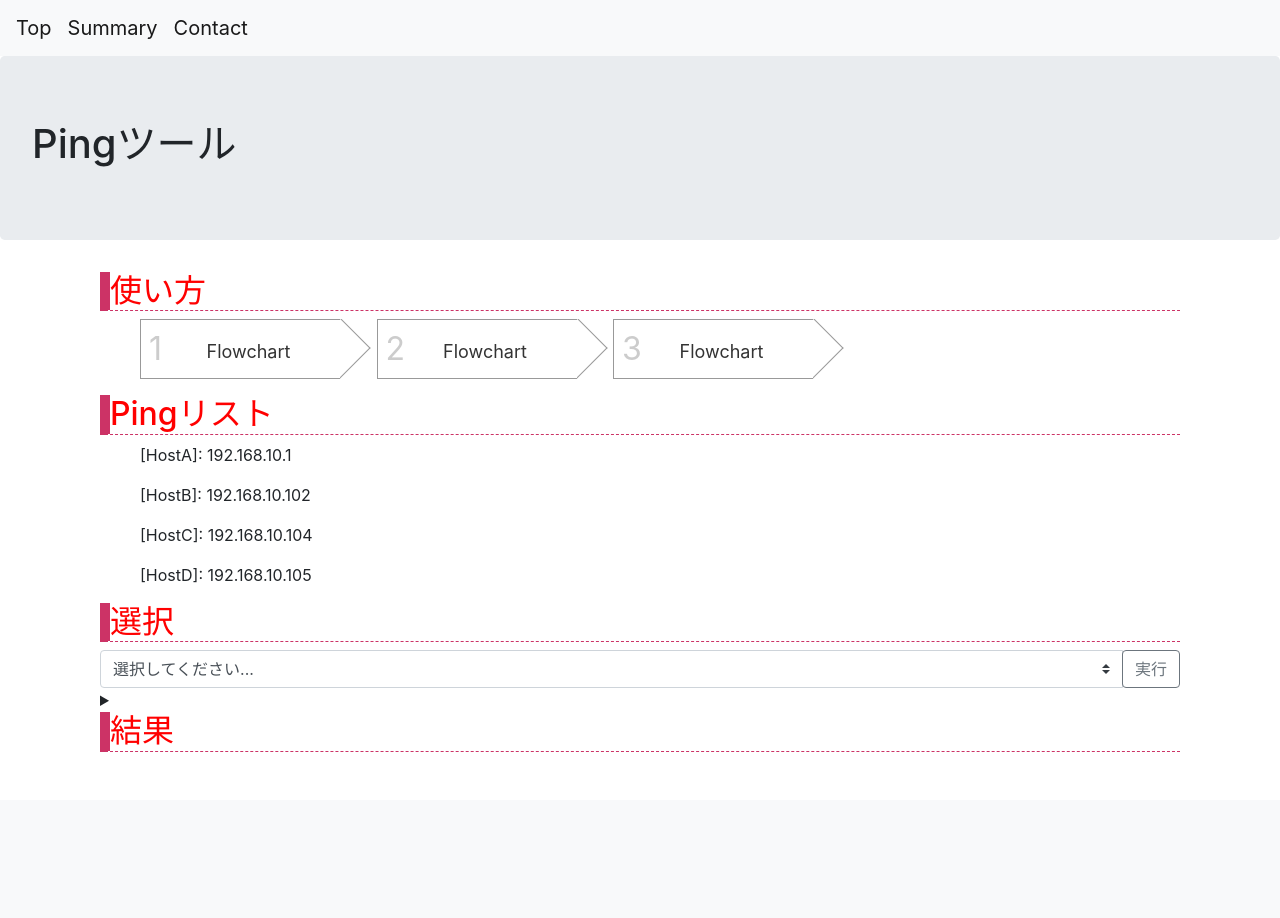
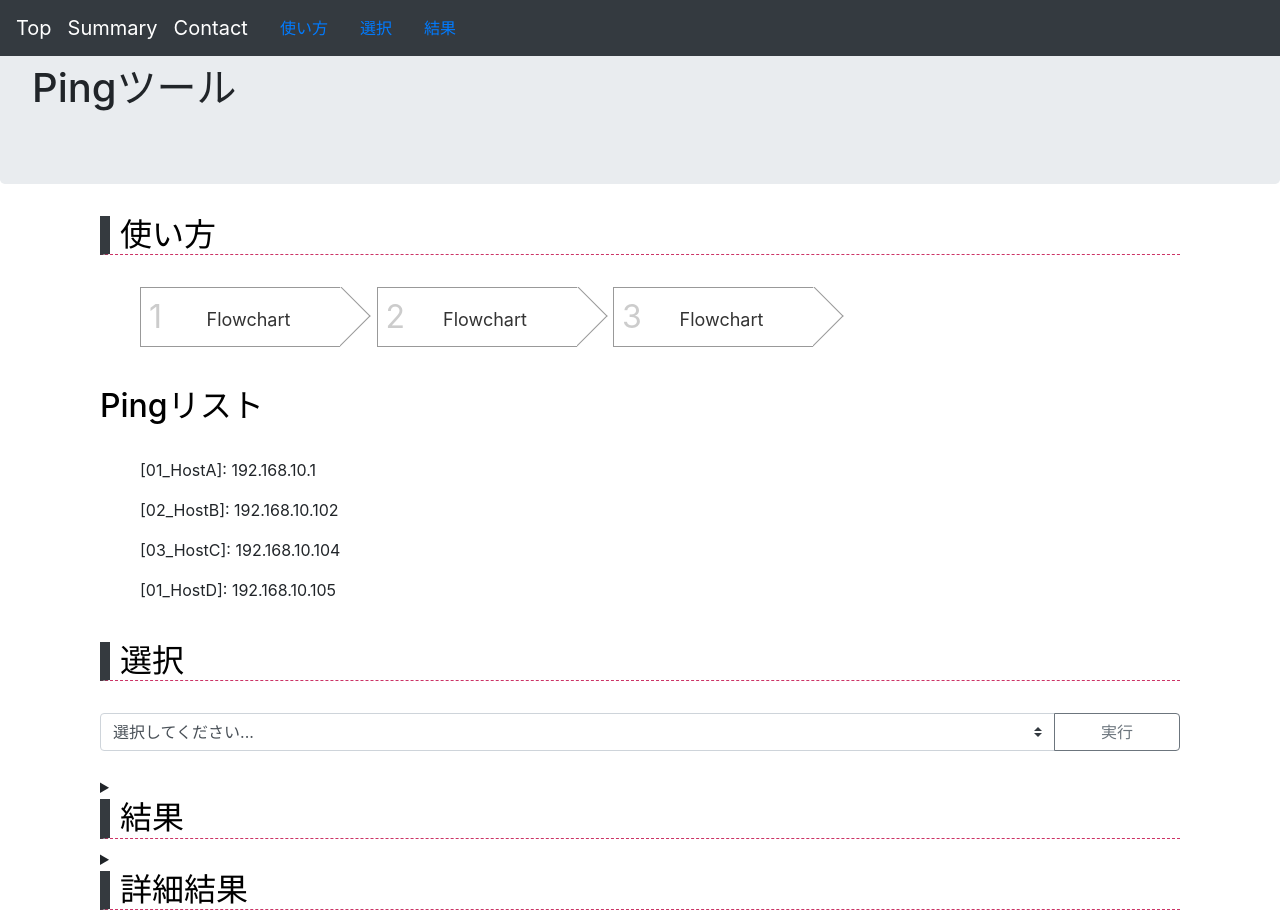
Before and after one commit to tkfm1991/ping_tool, a Flask app: page / in a window 1280 px wide. Before the commit the page ends 752 px from the top, so only its background shows below. Run offline with Flask 2, Linux system fonts and the light colour scheme; some libraries are stand-ins or nearby versions.

Commit message:
second commit

```diff
--- a/app.py
+++ b/app.py
@@ -1,7 +1,8 @@
-from flask import Flask, render_template, redirect, url_for, request
+from flask import Flask, render_template, url_for, request
 #import hello
 import ping
 import pprint
+import re
 
 app = Flask(__name__)
 
@@ -12,17 +13,17 @@ class Ping:
         self.ip = ip
 
 
-ping_list = [
-    Ping('HostA', '192.168.10.1'),
-    Ping('HostB', '192.168.10.102'),
-    Ping('HostC', '192.168.10.104'),
-    Ping('HostD', '192.168.10.105')
+host_list = [
+    Ping('01_HostA', '192.168.10.1'),
+    Ping('02_HostB', '192.168.10.102'),
+    Ping('03_HostC', '192.168.10.104'),
+    Ping('01_HostD', '192.168.10.105')
 ]
 
 
 @app.route('/')
 def top():
-    return render_template('index.html', ping_list=ping_list)
+    return render_template('index.html', host_list=host_list)
 
 
 @app.route('/summary')
@@ -36,21 +37,39 @@ def contact():
 
 @app.route('/get_ping')
 def get_ping():
+    try:
+        if request.method == 'GET':
+            num = request.args.get('num', '')
+            print(f'selected_num: {num}')
+            print(type(num))
+    except Exception as e:
+        return str(e)
+
     ping_results = []
+    ping_list = select_host(host_list, num)
+
     print('process start')
     for host in ping_list:
         ping_results.append(ping.ping_cmd_args(host.ip))
         print(ping_results)
 
     print('process end')
+    pprint.pprint(ping_results)
+    return render_template('index.html', host_list=host_list, ping_results=ping_results)
 
-    pprint.pprint(ping_results)
 
-    return render_template('index.html', ping_list=ping_list, ping_results=ping_results)
+def select_host(host_list, pattern):
+    ping_list = []
+    for host in host_list:
+        if re.match(pattern, host.name):
+            ping_list.append(host)
 
-@app.errorhandler(404)
-def redirect_main_page(error):
-    return render_template(url_for('index'))
+    return ping_list
+
+
+#@app.errorhandler(404)
+#def redirect_main_page(error):
+#    return render_template(url_for('top'))
 
 
 if __name__ == "__main__":
--- a/static/css/index.css
+++ b/static/css/index.css
@@ -75,13 +75,14 @@ details summary::-webkit-details-marker {
 }
 
 /* 目次 */
-#index {
-  border-left: 10px solid #CC3366;
+.index {
+  border-left: 10px solid #353A3F; /* #CC3366 */
   border-bottom: 1px dashed #CC3366; /* 下ボーダーを、1px幅の破線、線色#CC3366に */
+  padding-left: 10px;
 }
 
 h2 {
-  color: #FF0000;
+  color: #000000;
 }
 
 /* リスト */
@@ -90,8 +91,7 @@ ul {
 }
 
 /* 実行ボタン */
-/*
-button {
-  padding:0 0 50px 50px;
+
+.btn btn-outline-secondary w-50px {
+  padding-left: 50px;
 }
-*/
--- a/templates/base.html
+++ b/templates/base.html
@@ -12,11 +12,23 @@
         {% endblock %}
         <title>{% block title %}MyPage{% endblock %}</title>
     </head>
-    <body>
-        <nav class="navbar navbar-expand-lg navbar-light bg-light">
+    <body data-spy="scroll" data-target="#navbar" style="positon:relative padding-top: 70px">
+        <nav class="navbar navbar-expand-lg navbar-dark bg-dark fixed-top" id="navbar">
             <a class="navbar-brand" href="{{ url_for('top') }}">Top</a>
             <a class="navbar-brand" href="{{ url_for('summary') }}">Summary</a>
             <a class="navbar-brand" href="{{ url_for('contact') }}">Contact</a>
+
+            <ul class="nav nav-pills">
+                <li class="nav-item">
+                    <a class="nav-link" href="#howto">使い方</a>
+                </li>
+                <li class="nav-item">
+                    <a class="nav-link" href="#select">選択</a>
+                </li>
+                <li class="nav-item">
+                    <a class="nav-link" href="#result">結果</a>
+                </li>
+            </ul>
         </nav>
         <div class="jumbotron">
             <h1>Pingツール</h1>
--- a/templates/index.html
+++ b/templates/index.html
@@ -6,7 +6,8 @@
 
 {% block content %}
     <div class="container">
-        <h2 id="index">使い方</h2>
+        <h2 class="index" id="howto">使い方</h2>
+        <br>
         <ul class="msr_flow05">
             <li><span>Flowchart</span></li>
             <li><span>Flowchart</span></li>
@@ -14,47 +15,70 @@
             <!--<li class="active"><span>Flowchart</span></li>-->
         </ul>
     </div>
+    <br>
 
     <div class="container">
         <h2 id="index">Pingリスト</h2>
-        {% for host in ping_list %}
+        <br>
+        {% for host in host_list %}
             <ul>
                 <li>[{{ host.name }}]: {{ host.ip }}</li>
             </ul>
         {% endfor %}
 
     </div>
+    <br>
 
     <div class="container">
-        <h2 id="index">選択</h2>
+        <form method="get" action="{{ url_for('get_ping') }}">
+
+        <h2 class="index" id="select">選択</h2>
+        <br>
         <div class="input-group">
-            <select class="custom-select" id="inputGroupSelect04" aria-label="Example select with button addon">
-                <option selected>選択してください...</option>
-                <option value="01">One</option>
-                <option value="02">Two</option>
-                <option value="03">Three</option>
+            <select class="custom-select" id="inputGroupSelect04" name="num" aria-label="Example select with button addon">
+                <option value="00" selected>選択してください...</option>
+                <option value="01">01</option>
+                <option value="02">02</option>
+                <option value="03">03</option>
             </select>
             <div class="input-group-append">
-                <form action="{{ url_for('get_ping') }}">
-                    <button type="submit" class="btn btn-outline-secondary w-50px" id="action" type="button">実行</button>
-                </form>
+                <!--<form action="{{ url_for('get_ping') }}">-->
+                    <button type="submit" class="btn btn-outline-secondary w-50px" id="action" type="button" style="width: 126px;">実行</button>
+                <!--</form>-->
             </div>
         </div>
+
+        </form>
+    </div>
+    <br>
+
+    <div class="container">
+        <details>
+            <summary><h2 class="index">結果</h2></summary>
+            <p>
+Lorem ipsum dolor sit amet, consectetur adipisicing elit, sed do eiusmod tempor incididunt ut labore et dolore magna aliqua. Ut enim ad minim veniam, quis nostrud exercitation ullamco laboris nisi ut aliquip ex ea commodo consequat. Duis aute irure dolor in reprehenderit in voluptate velit esse cillum dolore eu fugiat nulla pariatur. Excepteur sint occaecat cupidatat non proident, sunt in culpa qui officia deserunt mollit anim id est laborum.
+
+Lorem ipsum dolor sit amet, consectetur adipisicing elit, sed do eiusmod tempor incididunt ut labore et dolore magna aliqua. Ut enim ad minim veniam, quis nostrud exercitation ullamco laboris nisi ut aliquip ex ea commodo consequat. Duis aute irure dolor in reprehenderit in voluptate velit esse cillum dolore eu fugiat nulla pariatur. Excepteur sint occaecat cupidatat non proident, sunt in culpa qui officia deserunt mollit anim id est laborum.
+            </p>
+        </details>
     </div>
 
     <div class="container">
         <details>
-            <summary><h2 id="index">結果</h2></summary>
-            <pre>
-                {% for ping_result in ping_results %}
-                    {{ ping_result[6] }}
-                    {{ ping_result[7] }}
-                {% endfor %}
-            </pre>
+            <summary><h2 class="index" id="result">詳細結果</h2></summary>
+            <textarea readonly name="result_area" rows="10" cols="120">
+{%- for ping_result in ping_results -%}
+{%- for line in ping_result -%}
+{{ line }}
+{% endfor %}
+{% endfor %}
+            </textarea>
+            <br>
         </details>
     </div>
 
 
 
 
+
 {% endblock %}
```
